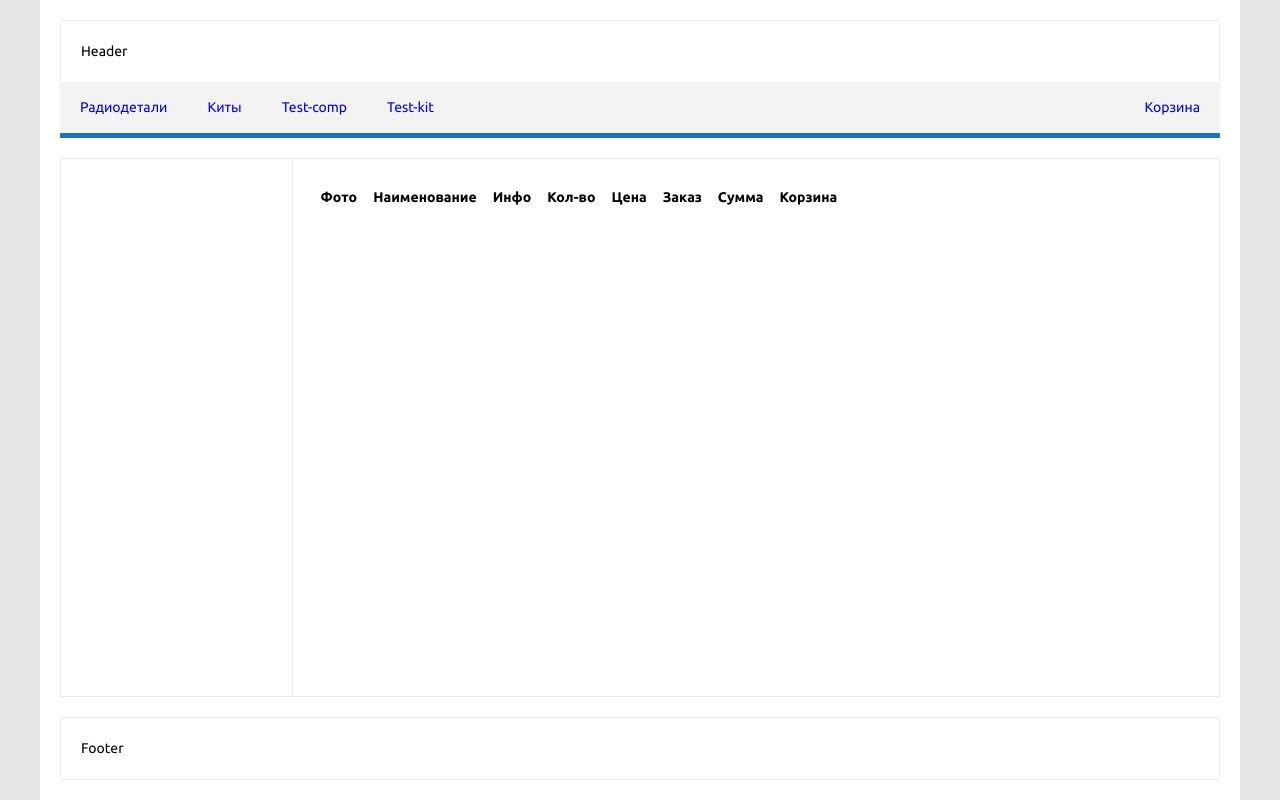
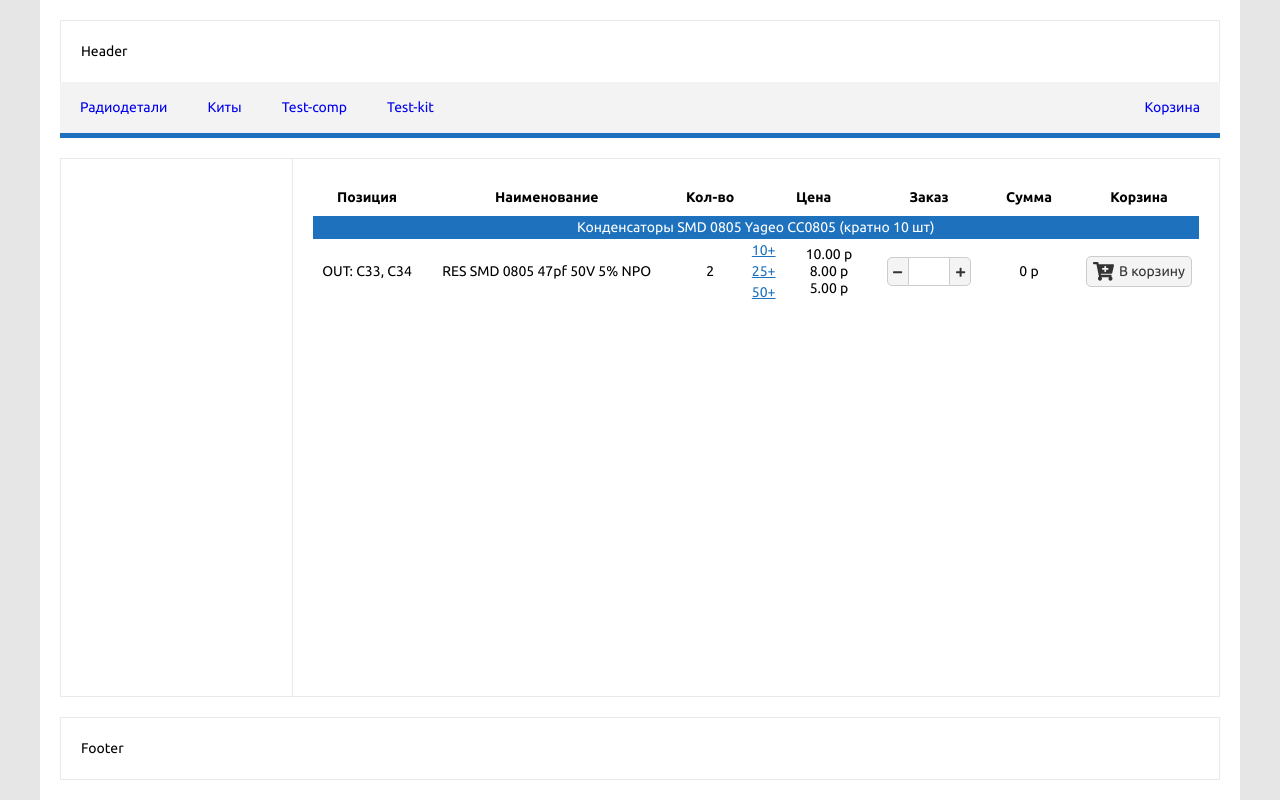
Before and after one commit to u1tima/diyaudioby, a Gatsby site: page /test-kit in a window 1280 px wide. Built offline with nearby package versions, Linux system fonts and the light colour scheme; Gatsby itself is replaced by a stand-in of ours.

Commit message:
[dev] add base layout

```diff
--- a/src/components/PartList/PartList.js
+++ b/src/components/PartList/PartList.js
@@ -1,19 +1,22 @@
 import React from 'react';
 import css from './PartList.module.css';
+
+import { FontAwesomeIcon } from '@fortawesome/react-fontawesome';
+import { faCartPlus, faPlus, faMinus, faTools } from '@fortawesome/free-solid-svg-icons';
 
 const PartList = (props) => {
   return (
     <div className={css.partList}>
 
-      <div className={css.table}>
+      <table className={css.table}>
 
         <thead>
-          <tr>
-            <th>Фото</th>
+          <tr className={css.row}>
+            <th>Позиция</th>
             <th>Наименование</th>
-            <th>Инфо</th>
+            {/* <th>Инфо</th> */}
             <th>Кол-во</th>
-            <th>Цена</th>
+            <th colSpan='2'>Цена</th>
             <th>Заказ</th>
             <th>Сумма</th>
             <th>Корзина</th>
@@ -22,9 +25,84 @@ const PartList = (props) => {
 
         <tbody>
 
+          <tr className={css.row}>
+            <td className={css.caption} colSpan='8'>Конденсаторы SMD 0805 Yageo CC0805 (кратно 10 шт)</td>
+          </tr>
+
+          <tr className={css.row}>
+
+            <td className={css.position}>
+              OUT: C33, C34
+            </td>
+
+            <td className={css.info}>
+              <div className={css.name}>RES SMD 0805 47pf 50V 5% NPO</div>
+              {/* <div className={css.manufacture}>Yageo</div>
+              <div className={css.partNumber}>CC0805</div> */}
+            </td>
+
+            <td className={css.asmQnt}>2</td>
+
+            <td className={css.qnt}>
+              <div className={css.qntItem}>10+</div>
+              <div className={css.qntItem}>25+</div>
+              <div className={css.qntItem}>50+</div>
+            </td>
+
+            <td className={css.price}>
+              <div className={css.priceItem}>10.00 р</div>
+              <div className={css.priceItem}>8.00 р</div>
+              <div className={css.priceItem}>5.00 р</div>
+            </td>
+
+            <td className={css.control}>
+              <button
+                className={css.btnMinus}
+              // onClick={this.btnMinusClick}
+              >
+                <FontAwesomeIcon
+                  icon={faMinus}
+                  size="xs"
+                />
+              </button>
+              <input
+                type="text"
+                className={css.input}
+              // value={this.state.qnt}
+              // onChange={this.handleChange}
+              // onBlur={this.handleBlur}
+              />
+              <button
+                className={css.btnPlus}
+              // onClick={this.btnPlusClick}
+              >
+                <FontAwesomeIcon
+                  icon={faPlus}
+                  size="xs"
+                />
+              </button>
+            </td>
+
+            <td className={css.total}>              0 р
+        </td>
+
+            <td className={css.cart}>
+              <button
+                onClick={() => console.log('Add to cart')}
+              >
+                <FontAwesomeIcon
+                  className={css.icon}
+                  icon={faCartPlus}
+                  size="lg" />
+            В корзину
+          </button>
+            </td>
+
+          </tr>
+
         </tbody>
 
-      </div>
+      </table>
     </div>
   );
 }
--- a/src/components/PartList/PartList.module.css
+++ b/src/components/PartList/PartList.module.css
@@ -17,3 +17,51 @@ th {
 td {
   text-align: center;
 }
+
+.caption {
+  background-color: #1e72bd;
+  color: #fff;
+  /* font-weight: bold; */
+}
+
+.qntItem {
+  color: #1e72bd;
+  text-decoration: underline;
+  cursor: pointer;
+}
+
+.price {
+  line-height: 1.2;
+  width: 100px;
+}
+
+.control {
+  width: 100px;
+}
+.total {
+  width: 100px;
+}
+
+.icon {
+  margin-right: 5px;
+}
+
+.input {
+  width: 40px;
+  border-radius: 0px;
+  border-right: none;
+  border-left: none;
+  text-align: center;
+}
+
+.btnPlus {
+  border-radius: 0 5px 5px 0;
+}
+
+.btnMinus {
+  border-radius: 5px 0 0 5px;
+}
+
+.cart {
+  width: 120px;
+}
```
